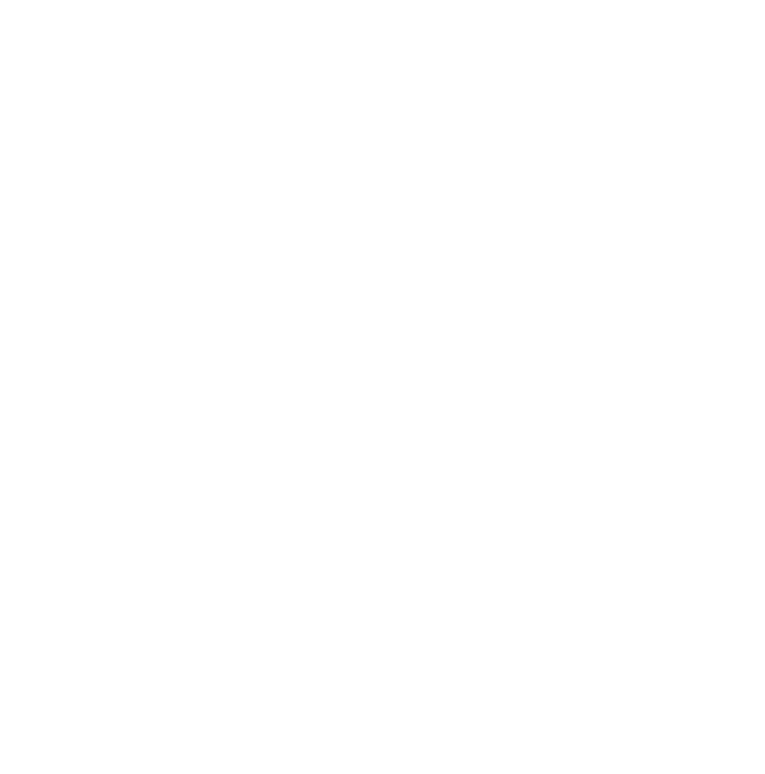
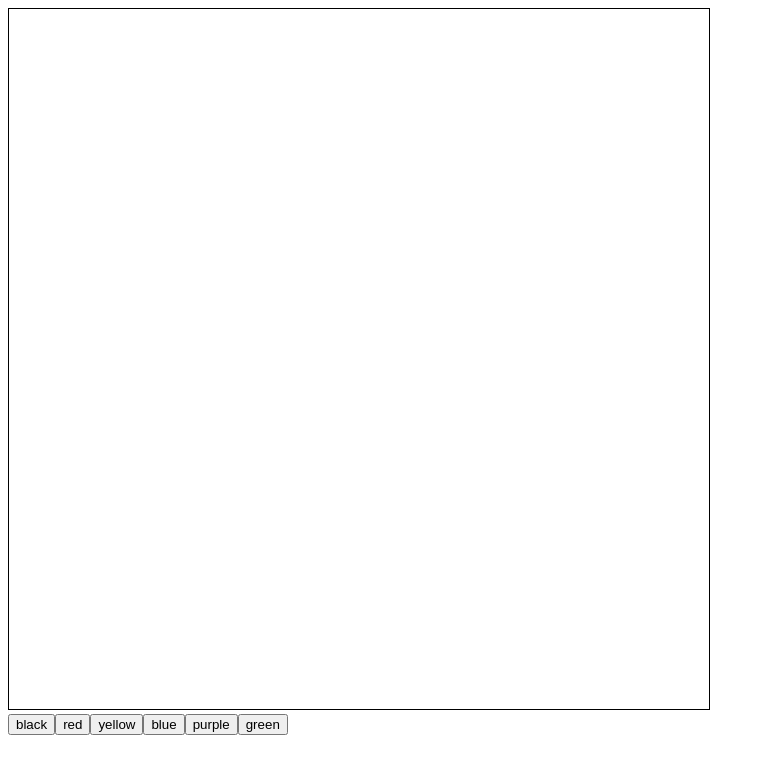
Before and after one commit to Ad31aid/LIttle_Drawing, a plain HTML site: page index.html in a window 1280 px wide. Shown: the whole page, without its empty margins (0-765 px from the left). Drawn offline with Linux system fonts and the light colour scheme.

Commit message:
color buttons

```diff
--- a/index.html
+++ b/index.html
@@ -6,9 +6,9 @@
         <title>Drawing!</title>
         <link rel="stylesheet" href="./style.css">
 </head>
-<body>
+<body class="container">
+        <canvas id="canvas" ></canvas>
 
-       <canvas id="canvas" ></canvas>
 </body>
 <script src="./script.js"></script>
 </html>
--- a/script.js
+++ b/script.js
@@ -8,10 +8,11 @@
 window.addEventListener('load', ()=>{
         const canvas = document.querySelector('#canvas');
         const ctx = canvas.getContext('2d')
+
         //I think these are the default setting stuff
 
-        canvas.height = window.innerHeight
-        canvas.width = window.innerWidth
+        canvas.height = 700
+        canvas.width = 700
         //setting size of the canvas
 
         let painting = false;
@@ -27,6 +28,7 @@ window.addEventListener('load', ()=>{
                 ctx.beginPath()
                 // I don't understand why does that help
         }
+        let color
 
         function draw(e){
                 if(!painting) return;
@@ -35,6 +37,7 @@ window.addEventListener('load', ()=>{
 
                 ctx.lineTo(e.clientX, e.clientY)
                 ctx.stroke()
+                ctx.strokeStyle = color
                 //path of line?
                 ctx.beginPath()
                 //beginPath I guess
@@ -45,26 +48,25 @@ window.addEventListener('load', ()=>{
         canvas.addEventListener('mouseup',  endPosition )
         canvas.addEventListener('mousemove', draw)
 
-})
-//basic canvas drawing function
-console.log(canvas)
-//genrate tool bar
-let toolbar_show = () => {
+        //genrate tool bar
+
         const toolbar_frame = document.createElement('div')
         toolbar_frame.classList.add = 'toolbar'
         console.log(canvas)
         const body = document.querySelector('body')
         console.log(body)
         body.appendChild(toolbar_frame)
+
+        const color_set = ['black','red','yellow','blue','purple','green']
+
+        for(let i = 0; i < color_set.length; i++){
+                let button = document.createElement('button')
+                toolbar_frame.appendChild(button)
+                button.innerHTML = color_set[i]
+                button.setAttribute('id',color_set[i])
+                button.addEventListener('click', () => {
+                        color = color_set[i]
+                })
+        }
 }
-
-function toolbar_hide(){
-}
-
-toolbar_show()
-
-
-let button_gen = () =>{
-        let button = document.createElement('button')
-
-}
+)
--- a/style.css
+++ b/style.css
@@ -1,5 +1,11 @@
 #canvas{
-        border: 1 black;
+        border: 1px solid black;
+
+
+}
+
+.container{
+      position: relative;
 }
 
 .toolbar{
```
